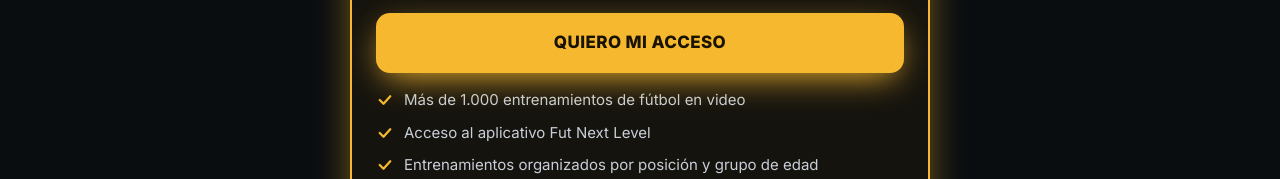
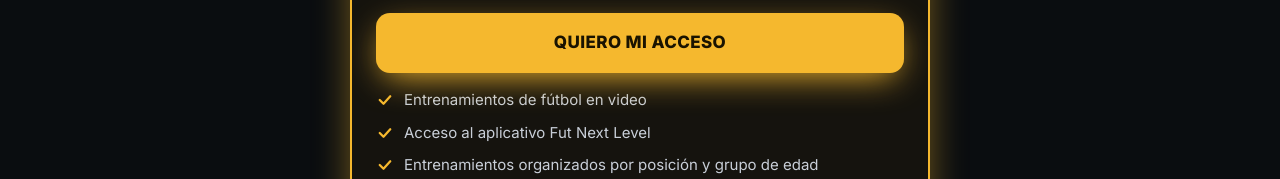
Before and after one commit to teodoroai27/teste-lowticket, a plain HTML site: page index.html in a window 1280 px wide. Shown: the part 2149-2328 px from the top of the page. Drawn offline with nearby package versions, Linux system fonts and the light colour scheme.

Commit message:
Atualiza texto da oferta de treinos
Co-Authored-By: Claude Sonnet 5.5 <noreply@anthropic.com>

```diff
--- a/index.html
+++ b/index.html
@@ -181,7 +181,7 @@ footer nav{display:flex;flex-wrap:wrap;gap:8px 22px;justify-content:center;font-
 <!-- TODO: sustituye "#" por el enlace de checkout (Hotmart, Kiwify, Stripe, etc.) -->
 <a href="#" class="btn btn-gold btn-full" style="min-height:60px;font-size:17px">Quiero mi acceso</a>
 <ul>
-<li><svg aria-hidden="true" width="18" height="18" viewBox="0 0 24 24" fill="none" stroke="#F5B82E" stroke-width="3" stroke-linecap="round" stroke-linejoin="round" class="chk"><polyline points="5 12 10 17 19 7"></polyline></svg><span>Más de 1.000 entrenamientos de fútbol en video</span></li>
+<li><svg aria-hidden="true" width="18" height="18" viewBox="0 0 24 24" fill="none" stroke="#F5B82E" stroke-width="3" stroke-linecap="round" stroke-linejoin="round" class="chk"><polyline points="5 12 10 17 19 7"></polyline></svg><span>Entrenamientos de fútbol en video</span></li>
 <li><svg aria-hidden="true" width="18" height="18" viewBox="0 0 24 24" fill="none" stroke="#F5B82E" stroke-width="3" stroke-linecap="round" stroke-linejoin="round" class="chk"><polyline points="5 12 10 17 19 7"></polyline></svg><span>Acceso al aplicativo Fut Next Level</span></li>
 <li><svg aria-hidden="true" width="18" height="18" viewBox="0 0 24 24" fill="none" stroke="#F5B82E" stroke-width="3" stroke-linecap="round" stroke-linejoin="round" class="chk"><polyline points="5 12 10 17 19 7"></polyline></svg><span>Entrenamientos organizados por posición y grupo de edad</span></li>
 <li><svg aria-hidden="true" width="18" height="18" viewBox="0 0 24 24" fill="none" stroke="#F5B82E" stroke-width="3" stroke-linecap="round" stroke-linejoin="round" class="chk"><polyline points="5 12 10 17 19 7"></polyline></svg><span>Soporte prioritario, según disponibilidad</span></li>
```
